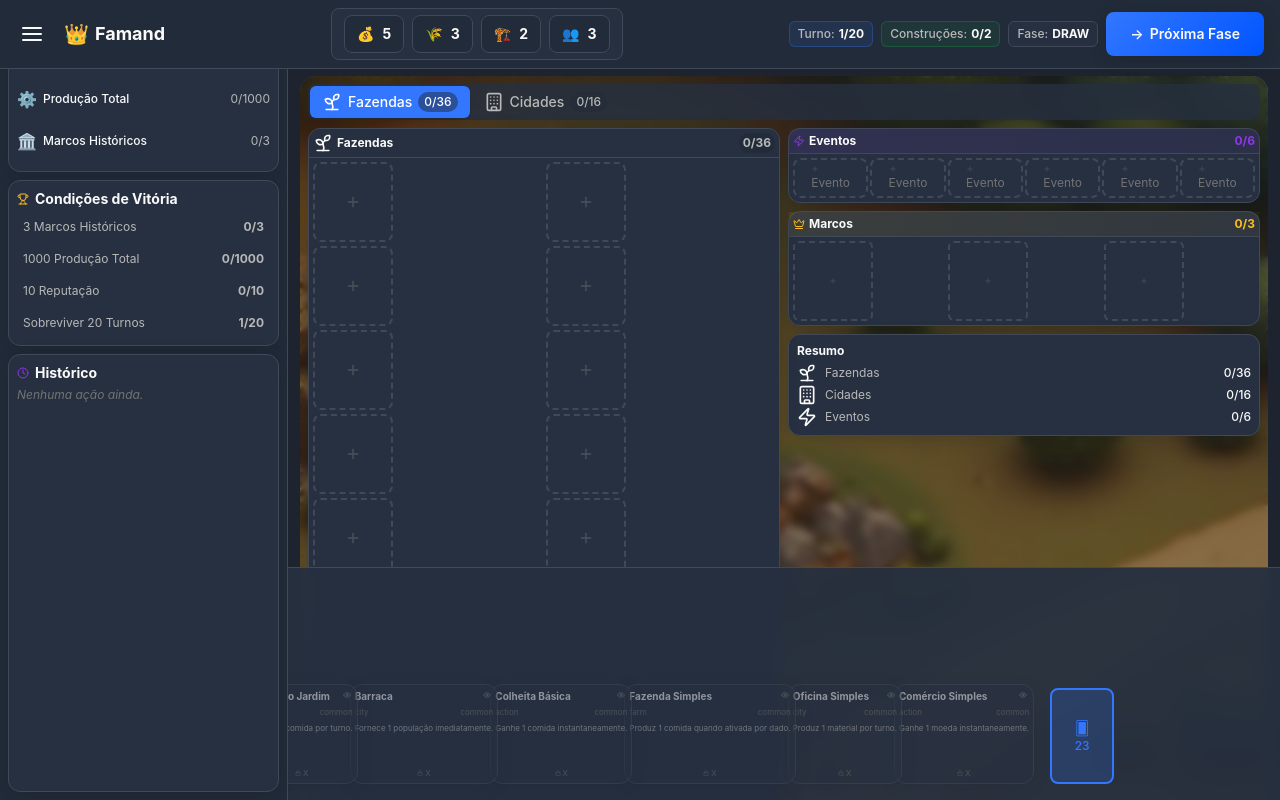
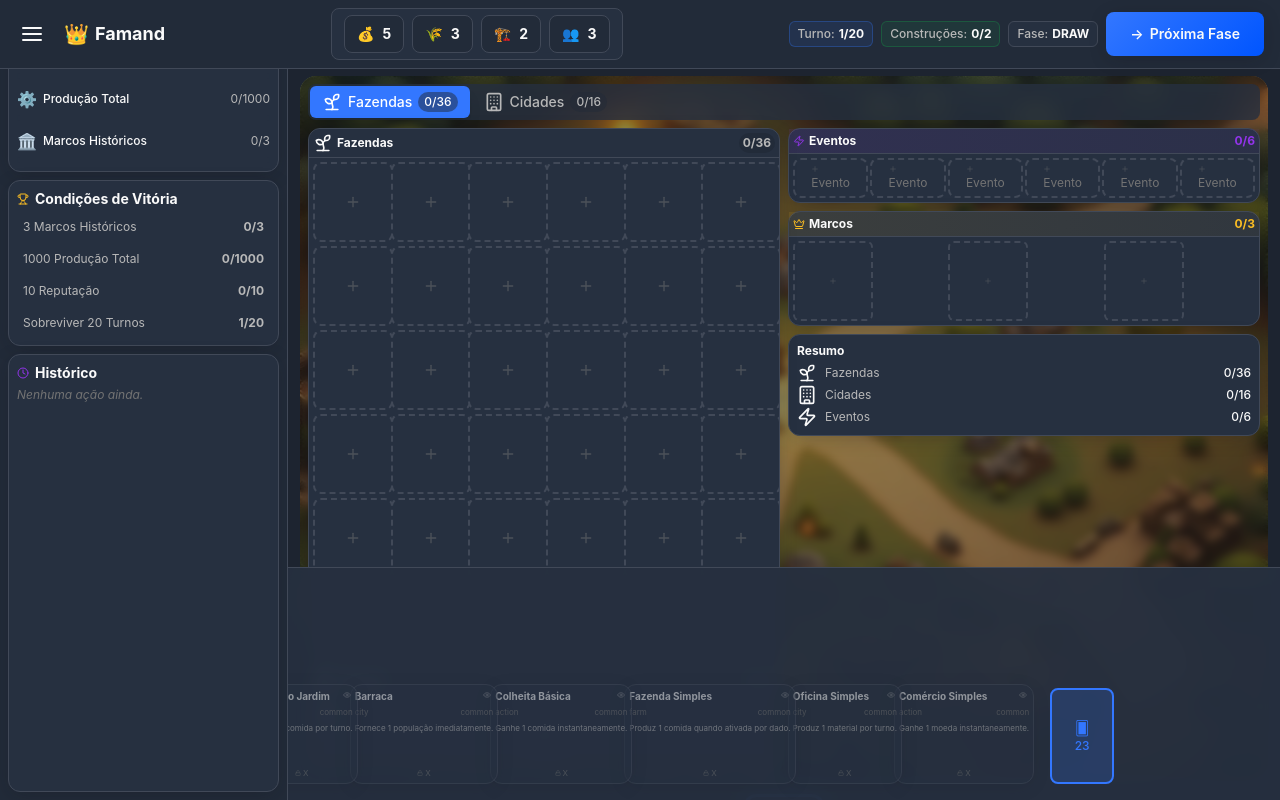
Before and after one commit to dmklda/farmandcity, a React (Vite) app: page / in a window 1280 px wide. Built offline with nearby package versions, Linux system fonts and the light colour scheme.

Commit message:
Adjust grid cell and row counts
Adjust the number of cells and rows per grid based on user feedback.

```diff
--- a/src/components/EnhancedGridBoard.tsx
+++ b/src/components/EnhancedGridBoard.tsx
@@ -53,8 +53,10 @@ const GridSection: React.FC<GridSectionProps> = ({
   isActive,
   onClick
 }) => {
-  const renderGrid = () => (
-    <div className={`grid ${grid.length === 2 ? 'grid-cols-4' : 'grid-cols-2'} gap-1 p-1`}>
+  const renderGrid = () => {
+    const cols = grid[0]?.length || 2; // Número de colunas baseado na primeira linha
+    return (
+    <div className={`grid gap-1 p-1`} style={{ gridTemplateColumns: `repeat(${cols}, minmax(0, 1fr))` }}>
       {grid.flatMap((row, rowIndex) =>
         row.map((cell, colIndex) => (
           <div
@@ -80,7 +82,8 @@ const GridSection: React.FC<GridSectionProps> = ({
         ))
       )}
     </div>
-  );
+    );
+  };
 
   return (
     <div
```
